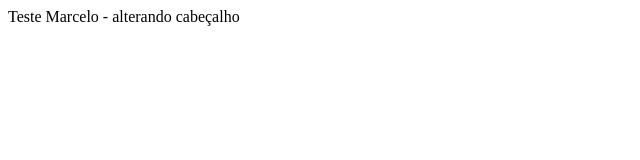
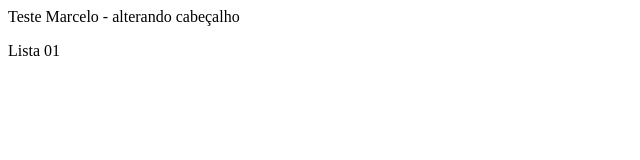
Before and after one commit to joaossa/AluraGithub, a plain HTML site: page index.html in a window 1280 px wide. Shown: the full height of the page, 0-640 px from the left. Drawn offline with Linux system fonts and the light colour scheme.

Commit message:
lista 01

```diff
--- a/index.html
+++ b/index.html
@@ -1 +1,2 @@
 <p>Teste Marcelo - alterando cabeçalho</p>
+<p>Lista 01</p>
```
